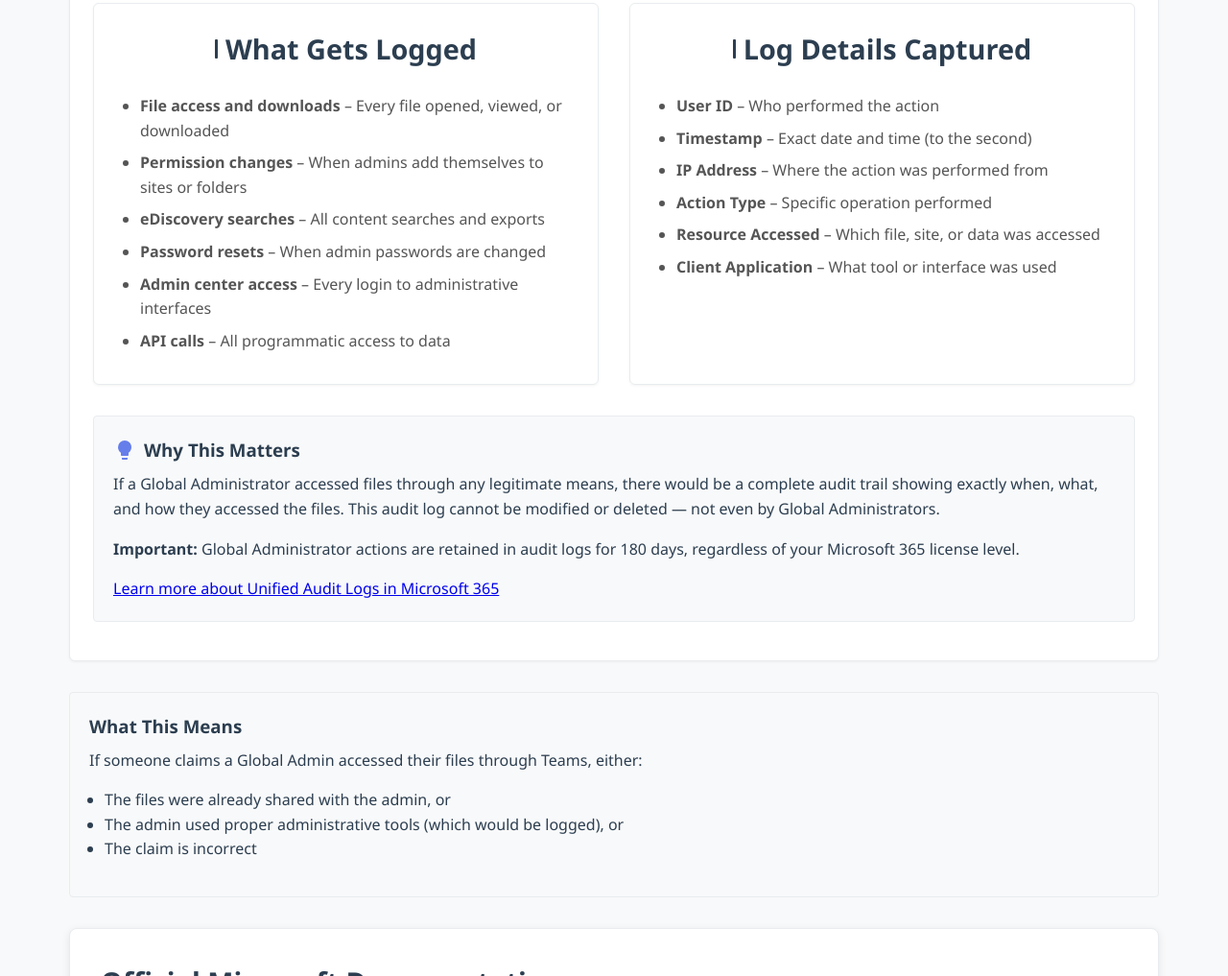
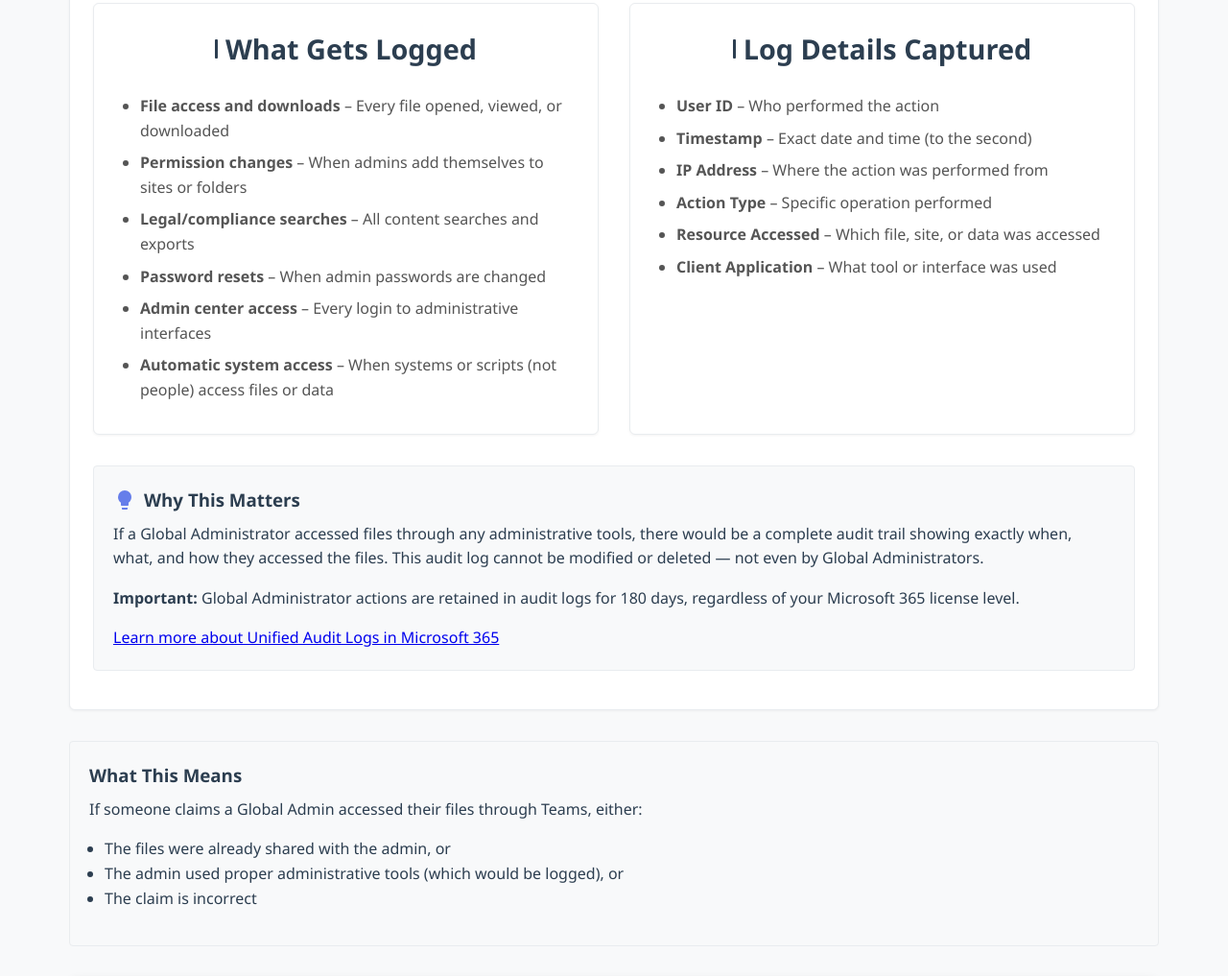
Before and after one commit to wellis321/global-admin-permissions, a plain HTML site: page index.html in a window 1280 px wide. Shown: the part 4672-5689 px from the top of the page at 96% size. Drawn offline with Linux system fonts and the light colour scheme.

Commit message:
changed some ediscovery text

```diff
--- a/index.html
+++ b/index.html
@@ -271,10 +271,11 @@
                     <ul>
                         <li><strong>File access and downloads</strong> – Every file opened, viewed, or downloaded</li>
                         <li><strong>Permission changes</strong> – When admins add themselves to sites or folders</li>
-                        <li><strong>eDiscovery searches</strong> – All content searches and exports</li>
+                        <li><strong>Legal/compliance searches</strong> – All content searches and exports</li>
                         <li><strong>Password resets</strong> – When admin passwords are changed</li>
                         <li><strong>Admin center access</strong> – Every login to administrative interfaces</li>
-                        <li><strong>API calls</strong> – All programmatic access to data</li>
+                        <li><strong>Automatic system access</strong> – When systems or scripts (not people) access
+                            files or data</li>
                     </ul>
                 </div>
 
@@ -293,7 +294,7 @@
 
             <div class="highlight-box">
                 <h3 class="icon-lightbulb">Why This Matters</h3>
-                <p>If a Global Administrator accessed files through any legitimate means, there would be a complete
+                <p>If a Global Administrator accessed files through any administrative tools, there would be a complete
                     audit trail showing exactly when, what, and how they accessed the files. This audit log cannot be
                     modified or deleted — not even by Global Administrators.</p>
                 <p style="margin-top: 1rem;"><strong>Important:</strong> Global Administrator actions are retained in
```
